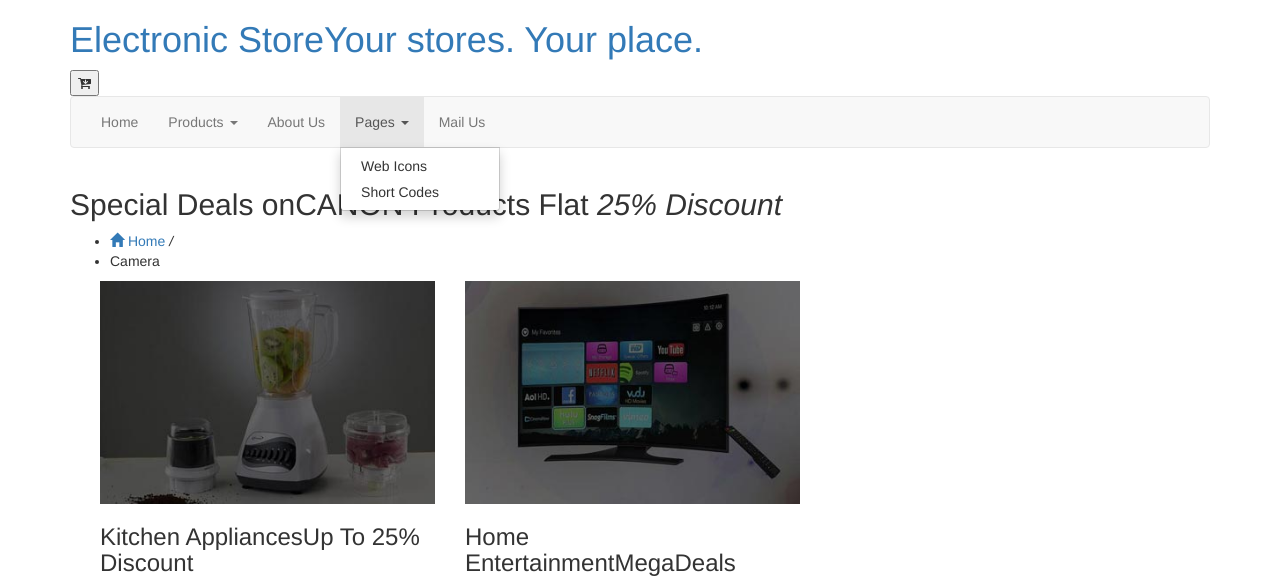
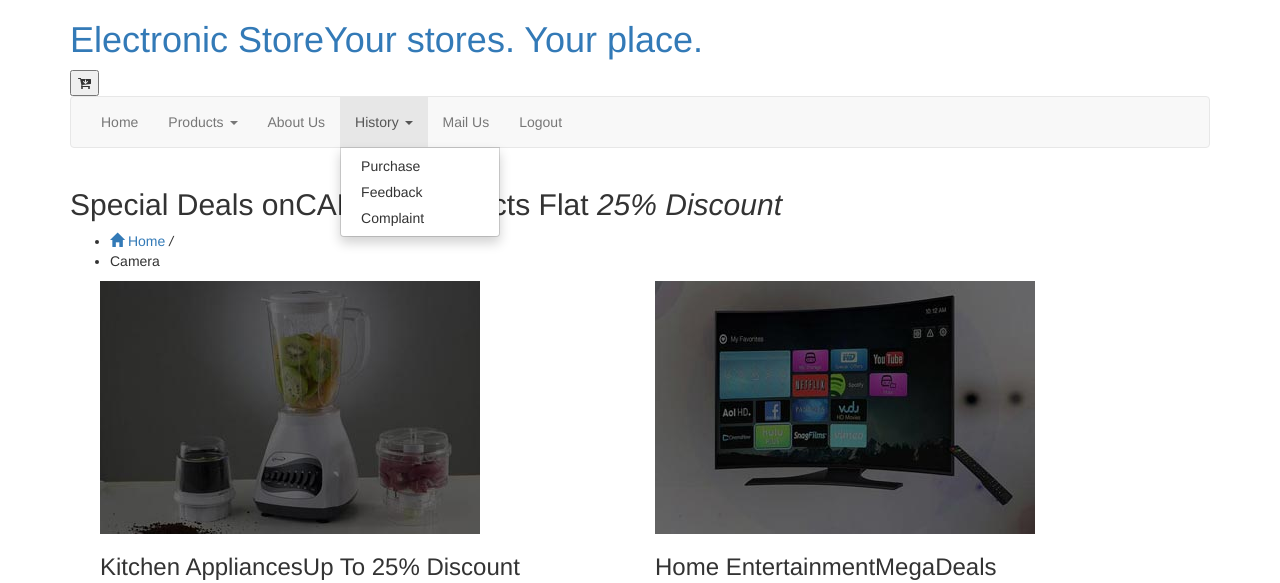
Before and after one commit to AltamashShaikh/web, a PHP site: page /camera.php in a window 1280 px wide, after a click on "History". Shown: the top 583 px of the page. Run offline with PHP 8.4, Linux system fonts and the light colour scheme; the visitor is signed in with stand-in values (Sample User, id 1); data comes from the database, SQL or seed files in the repository; some web fonts are replaced.

Commit message:
fixed camera and laptop page

```diff
--- a/camera.php
+++ b/camera.php
@@ -208,7 +208,7 @@
 				</div>
 				<div class="collapse navbar-collapse" id="bs-megadropdown-tabs">
 					<ul class="nav navbar-nav">
-						<li><a href="index.php">Home</a></li>
+						<li><a href="index.php" class="act">Home</a></li>
 						<!-- Mega Menu -->
 						<li class="dropdown">
 							<a href="#" class="dropdown-toggle" data-toggle="dropdown">Products <b class="caret"></b></a>
@@ -248,14 +248,18 @@
 								</div>
 							</ul>
 						</li>
-						<li><a href="about.html">About Us</a></li>
-						<li class="w3pages"><a href="#" class="dropdown-toggle" data-toggle="dropdown" role="button" aria-haspopup="true" aria-expanded="false">Pages <span class="caret"></span></a>
+						<li><a href="about.php">About Us</a></li>
+						<li class="w3pages"><a href="#" class="dropdown-toggle" data-toggle="dropdown" role="button" aria-haspopup="true" aria-expanded="false">History <span class="caret"></span></a>
 							<ul class="dropdown-menu">
-								<li><a href="icons.html">Web Icons</a></li>
-								<li><a href="codes.html">Short Codes</a></li>
+								<li><a href="pfc.php">Purchase</a></li>
+								<li><a href="pfc.php">Feedback</a></li>
+								<li><a href="pfc.php">Complaint</a></li>
 							</ul>
 						</li>
 						<li><a href="mail.php">Mail Us</a></li>
+						<?php if(isset($_SESSION['user'])){  ?>
+						<li><a href="signup.php?logout">Logout</a></li>
+						<?php }?>
 					</ul>
 				</div>
 			</nav>
@@ -366,7 +370,7 @@
 						</div>
 					</div>
 				</div>-->
-				<div class="col-md-8 w3ls_mobiles_grid_right">
+				<div class="col-md-12 w3ls_mobiles_grid_right">
 					<div class="col-md-6 w3ls_mobiles_grid_right_left">
 						<div class="w3ls_mobiles_grid_right_grid1">
 							<img src="images/50.jpg" alt=" " class="img-responsive" />
@@ -411,7 +415,11 @@
 								$pd=$row['pdescp'];
 								$pimage=$row['pimage'];
 								$pcost=$row['pcost'];
-								$pcat=$row['pcategory']; ?>
+								$pcat=$row['pcategory'];
+                                                                if($i%3==0){
+                                                                    echo '<div class="row">';
+                                                                }
+                                                                ?>
 									<div class="col-md-4 agileinfo_new_products_grid agileinfo_new_products_grid_mobiles" style="padding-bottom: 5%">
 										<div class="agile_ecommerce_tab_left mobiles_grid">
 											<div class="hs-wrapper hs-wrapper2">
@@ -445,7 +453,11 @@
 										</div>
 									</div>
 
-							<?php }
+							<?php
+                                                        if($i%3==0){
+                                                                    echo '</div>';
+                                                                }
+                                                                }
 						?><div class="clearfix"> </div>
 					</div>
 				</div>
```
Also changed, not shown: laptop.php (+12 -3 lines).
